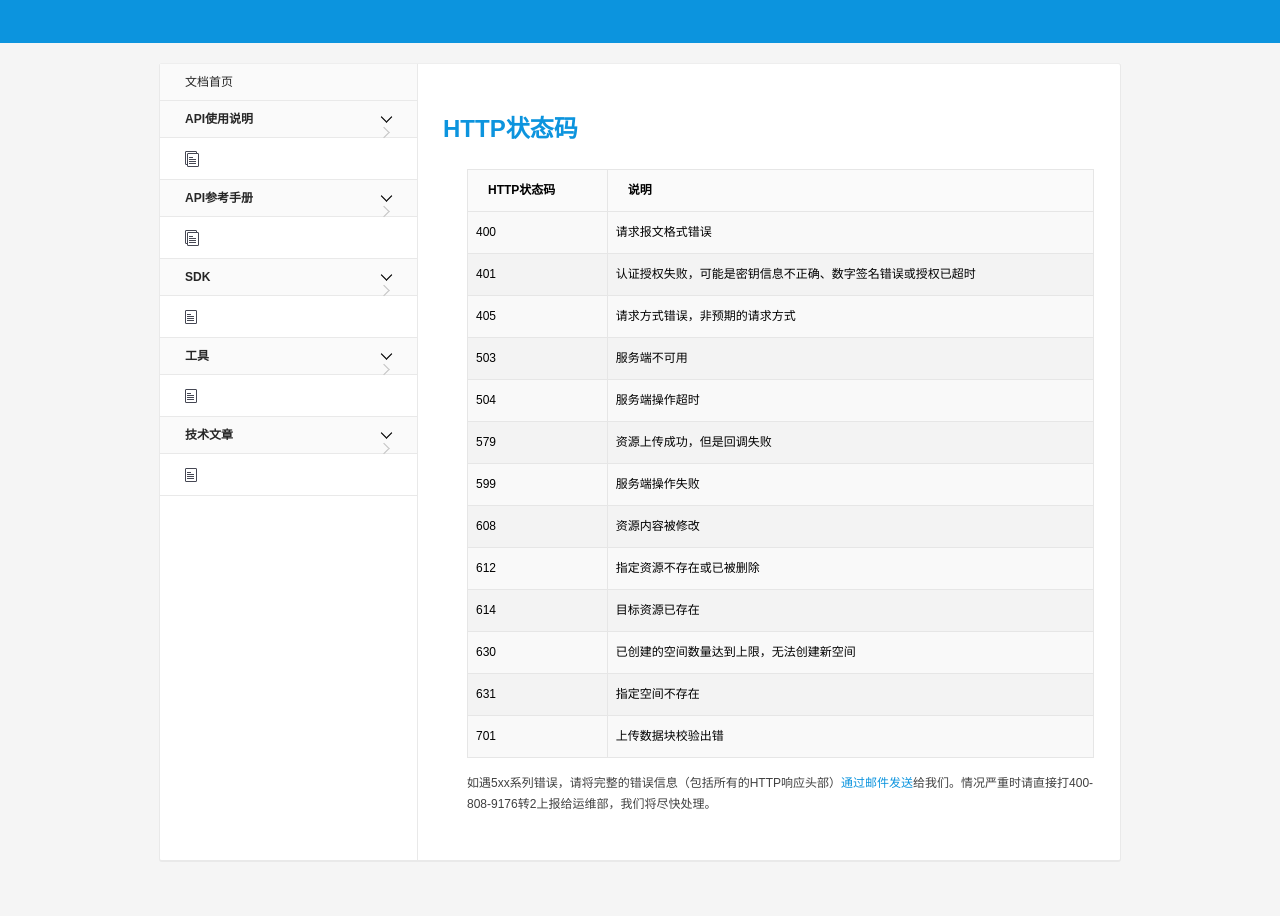
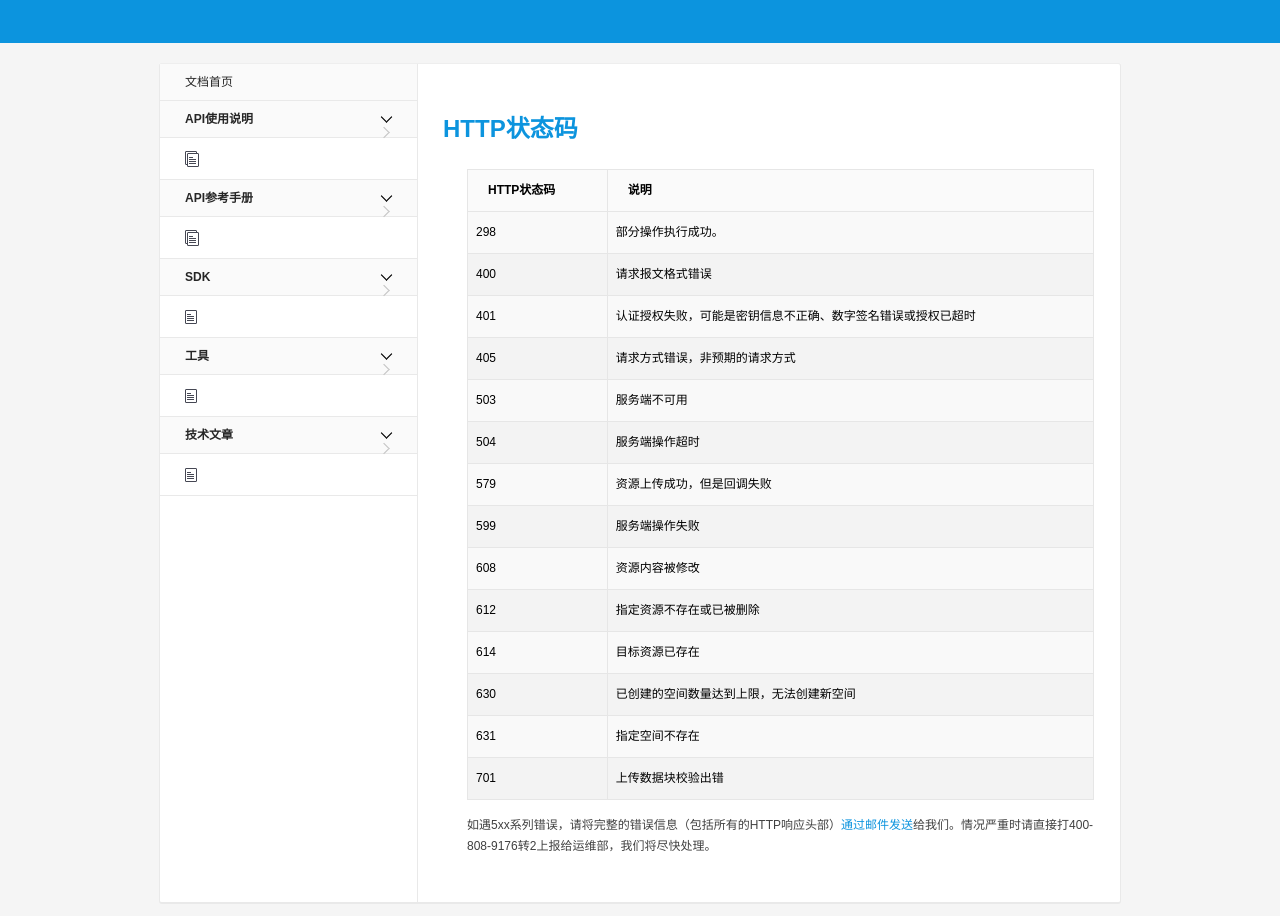
Before and after one commit to qiniu/developer.qiniu.com, a Jekyll site: the page built from docs/v6/api/reference/codes.md, in a window 1280 px wide. Built offline with Jekyll 4.4.1, drawn with Linux system fonts in a browser that asks for light colours; nearby versions of some CDN libraries; library files that are not in the unit come from our copies.

Commit message:
修正响应状态码。

```diff
--- a/docs/v6/api/reference/codes.md
+++ b/docs/v6/api/reference/codes.md
@@ -9,6 +9,7 @@ order: 300
 
 HTTP状态码 | 说明
 :--------- | :---------
+298        | 部分操作执行成功。
 400	       | 请求报文格式错误
 401	       | 认证授权失败，可能是密钥信息不正确、数字签名错误或授权已超时
 405	       | 请求方式错误，非预期的请求方式
```
